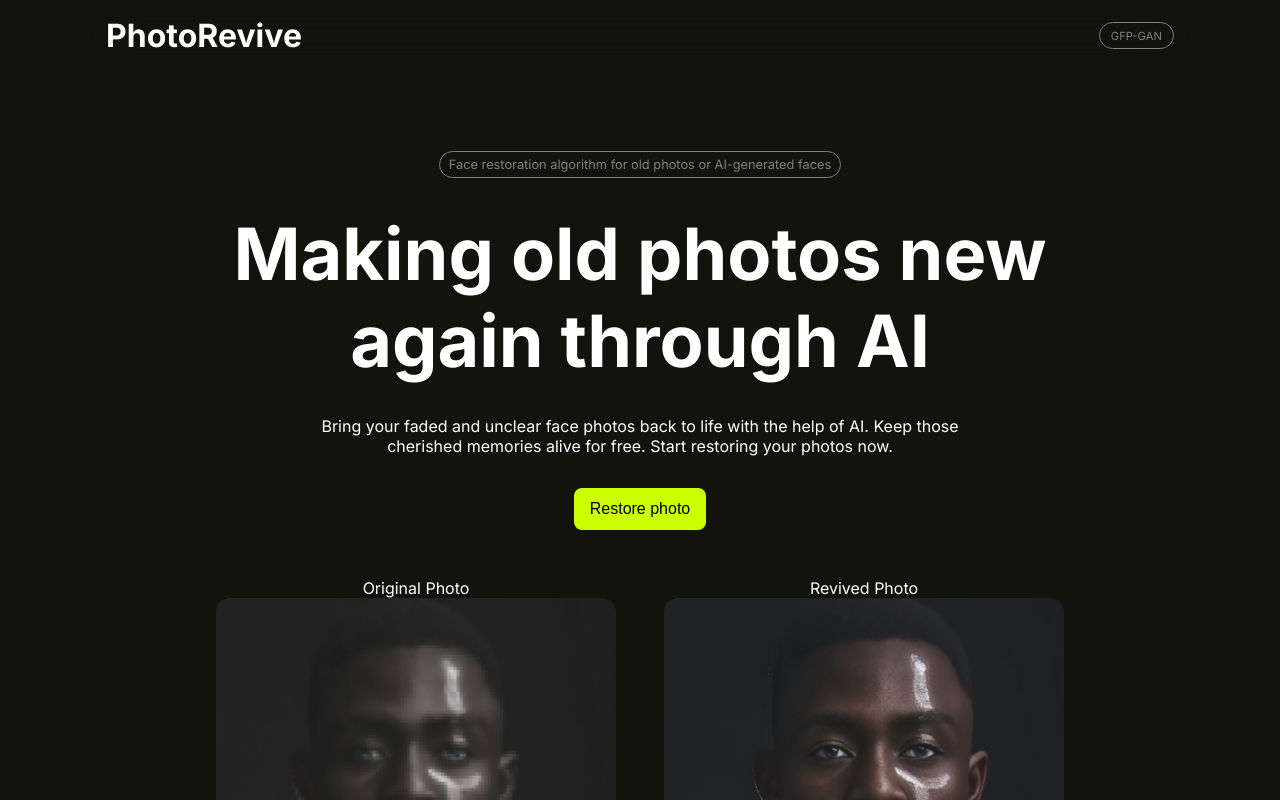
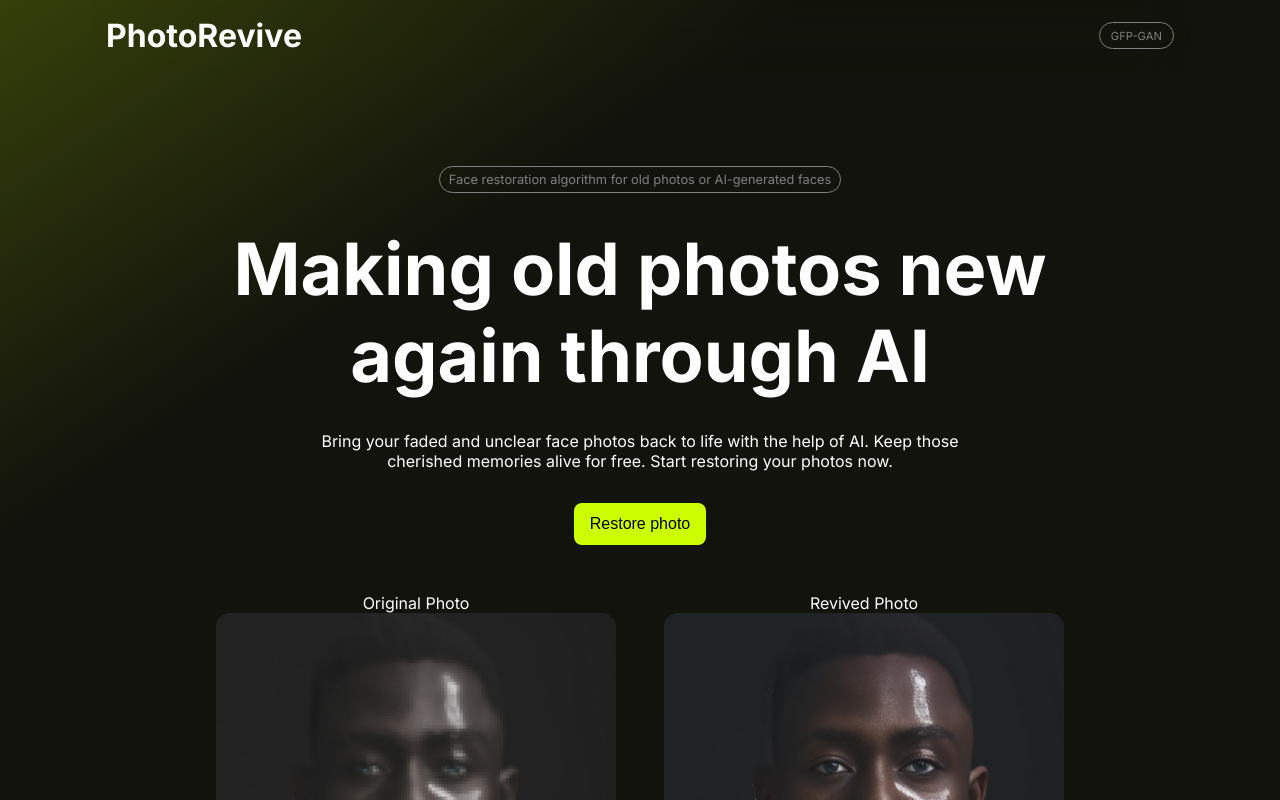
Before and after one commit to nemerem-x/photorevive, a Next.js app: page / in a window 1280 px wide. Shown: the top 800 px of the page. Built offline with nearby package versions, Linux system fonts and the light colour scheme.

Commit message:
added framer motion

```diff
--- a/package.json
+++ b/package.json
@@ -16,6 +16,7 @@
     "eslint-config-next": "13.1.6",
     "file-saver": "^2.0.5",
     "firebase": "^9.17.1",
+    "framer-motion": "^9.0.4",
     "next": "13.1.6",
     "react": "18.2.0",
     "react-dom": "18.2.0",
--- a/pages/index.js
+++ b/pages/index.js
@@ -3,10 +3,16 @@ import Link from 'next/link'
 import styles from '@/styles/Home.module.css'
 import original from '../public/badImage.png'
 import revived from '../public/goodImage.png'
+import { motion } from 'framer-motion';
 
 export default function Home() {
   return (
     <>
+      <motion.div
+      initial={{ opacity: 0, y: -15 }}
+      animate={{ opacity: 1, y: 15 }}
+      transition={{ duration: 0.5 }}
+      >
       <main className={styles.main}>
         <div className={styles.info}>
           <p>Face restoration algorithm for old photos or AI-generated faces</p>
@@ -28,6 +34,7 @@ export default function Home() {
           </div>
         </div>
       </main>
+      </motion.div>
     </>
   )
 }
--- a/styles/globals.css
+++ b/styles/globals.css
@@ -13,14 +13,15 @@
 
 html,
 body {
-  max-width: 1100px;
   margin: auto;
 }
 
 body {
   color: var(--secondary-color);
-  background-color: var(--background-color);
+  /* background-color: var(--background-color); */
+  background: linear-gradient(146.15deg, rgba(204, 255, 0, 0.2) -1.17%, rgba(0, 0, 0, 0) 26.83%), #12130C;
   font-family: 'Inter', sans-serif;
+  max-width: 1100px;
   /* display: flex;
   flex-direction: column;
   min-height: 100vh; */
```
Also changed, not shown: pages/revive/index.js (+7 -0 lines), 1 other file (tests, documents, lock files or other folders).
